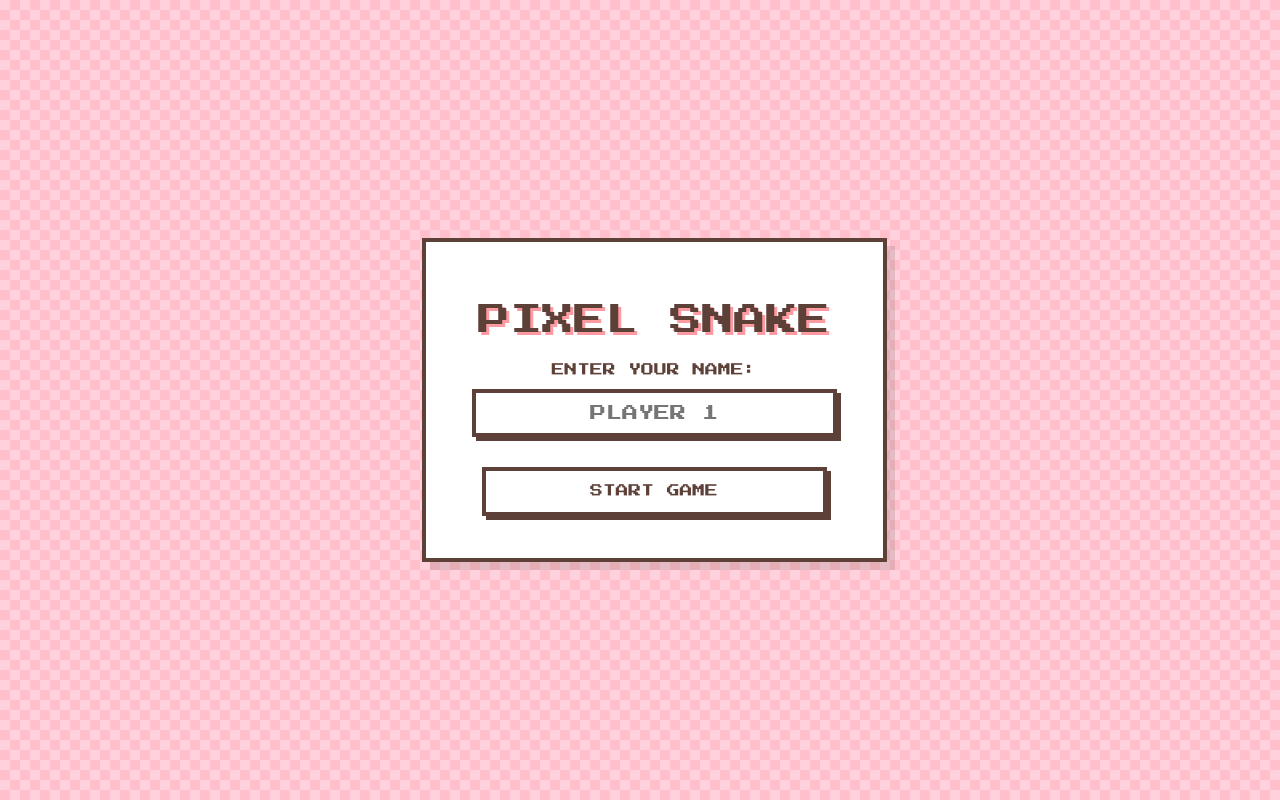
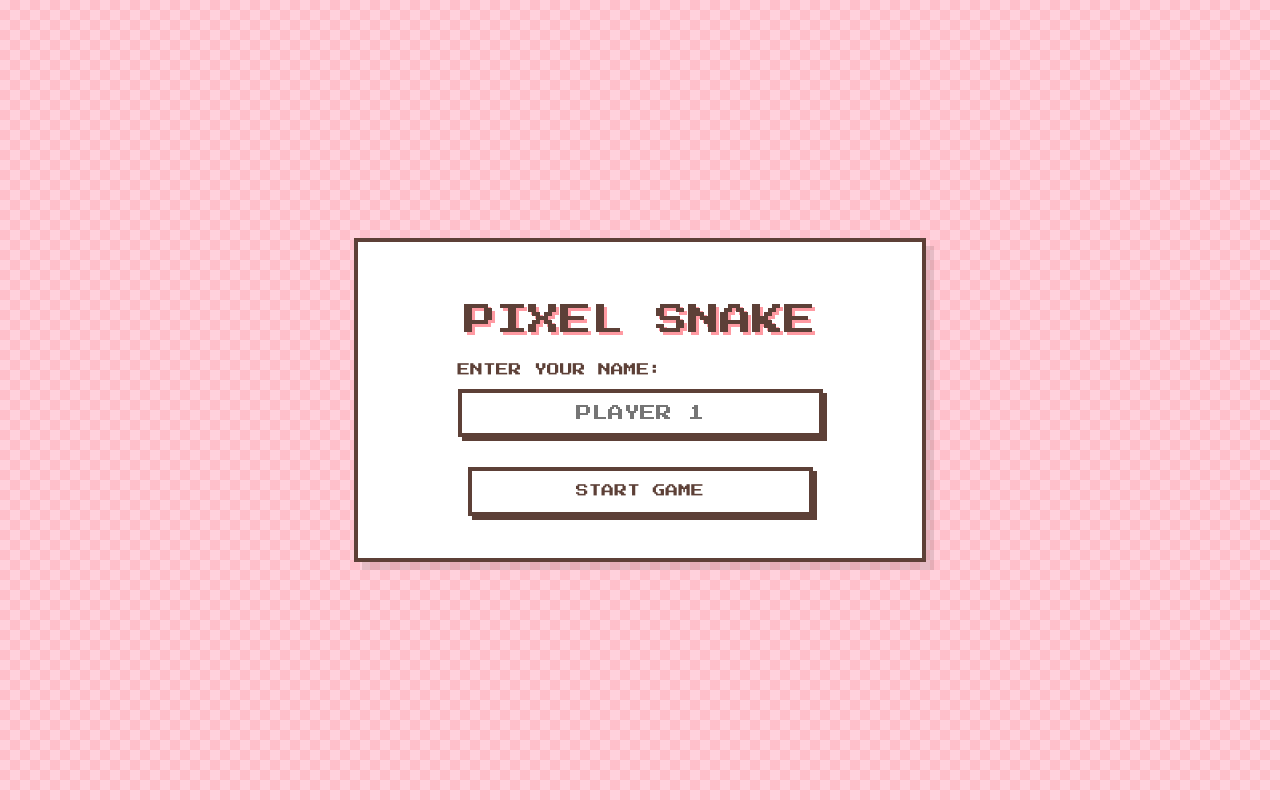
Before and after one commit to anissayang/Snake, a React (Vite) app: page / in a window 1280 px wide. Built offline with nearby package versions, Linux system fonts and the light colour scheme.

Commit message:
fix: 徹底修復手機版置中問題 (使用 grid 與 dvh)

```diff
--- a/src/index.css
+++ b/src/index.css
@@ -1,4 +1,13 @@
 @import url('https://fonts.googleapis.com/css2?family=Press+Start+2P&display=swap');
+
+html,
+body {
+    height: 100%;
+    width: 100%;
+    margin: 0;
+    padding: 0;
+    overflow-x: hidden;
+}
 
 :root {
     font-family: 'Press Start 2P', cursive;
@@ -16,15 +25,9 @@
 }
 
 body {
-    margin: 0;
-    padding: 0;
     display: flex;
-    flex-direction: column;
+    justify-content: center;
     align-items: center;
-    justify-content: center;
-    min-width: 100vw;
-    min-height: 100vh;
-    overflow-x: hidden;
     background-image:
         linear-gradient(45deg, #FFC0CB 25%, transparent 25%),
         linear-gradient(-45deg, #FFC0CB 25%, transparent 25%),
@@ -35,13 +38,22 @@ body {
 }
 
 #root {
-    max-width: 1280px;
-    margin: 0 auto;
-    text-align: center;
+    width: 100%;
+    min-height: 100vh;
+    min-height: 100dvh;
+    /* 動態視區高度，解決手機工具列問題 */
+    display: grid;
+    place-items: center;
+    padding: 20px 0;
+    box-sizing: border-box;
+}
+
+.App {
     width: 100%;
     display: flex;
     flex-direction: column;
     align-items: center;
+    justify-content: center;
 }
 
 button {
```
